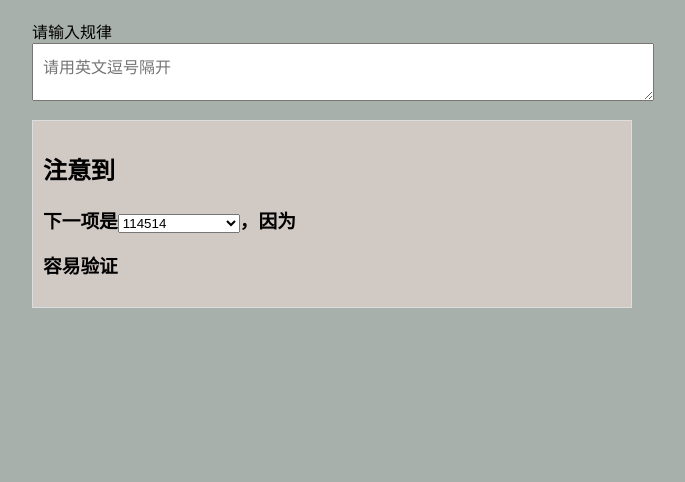
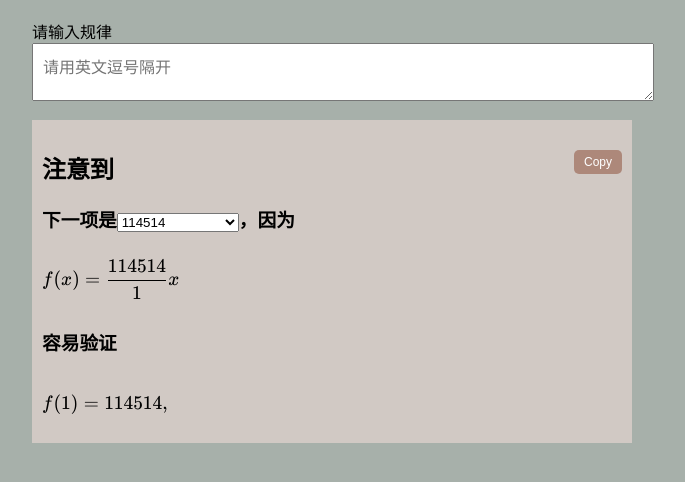
Before and after one commit to dongguaguaguagua/homo_sequence, a plain HTML site: page index.html in a window 1280 px wide. Shown: the part 70-552 px from the top of the page, without its empty margins (308-993 px from the left). Drawn offline with nearby package versions, Linux system fonts and the light colour scheme.

Commit message:
add copy button

```diff
--- a/index.html
+++ b/index.html
@@ -19,7 +19,7 @@
       max-width: 600px;
       margin: auto;
     }
-    textarea, input, button {
+    textarea, input {
       width: 100%;
       margin-bottom: 15px;
       padding: 10px;
@@ -28,12 +28,25 @@
     .solution {
       padding: 10px;
       background-color: #d1c9c4;
-      border: 1px solid #ddd;
     }
     .katex .katex-html {
       line-height: 3;
     }
-
+    #copyButton {
+        position: absolute;
+        top: 30px;
+        right: 10px;
+        padding: 5px 10px;
+        font-size: 12px;
+        border: none;
+        background-color: #ad887a;
+        color: white;
+        cursor: pointer;
+        border-radius: 5px;
+    }
+    #copyButton:hover {
+        background-color: #9c7366;
+    }
   </style>
 </head>
 <body>
@@ -41,7 +54,8 @@
     <h1>恶臭规律论证器</h1>
     <label for="yValues">请输入规律</label>
     <textarea id="yValues" rows="2" placeholder="请用英文逗号隔开" oninput="main_func()"></textarea>
-    <div class = "solution" id="solution">
+    <div class = "solution" id="solution" style="position: relative;">
+      <button id="copyButton" onclick="copyToClipboard()">Copy</button>
       <h2>注意到</h2><h3>下一项是<select id="echou_number" onchange="main_func()">
           <option value="114514">114514</option>
           <option value="1919810">1919810</option>
@@ -55,6 +69,7 @@
   </div>
 <script src="echou.js"></script>
 <script>
+    window.onload = main_func();
     async function main_func(){
       const yValuesInput = document.getElementById('yValues');
       const resultDiv = document.getElementById('result');
@@ -87,6 +102,17 @@
         resultDiv.textContent = `Error: ${error.message}`;
       }
     }
+    function copyToClipboard() {
+        const button = document.getElementById('copyButton');
+        navigator.clipboard.writeText(katexString).then(function() {})
+        .catch(function(err) {
+            alert('Failed to copy text: ' + err);
+        });
+        button.textContent = 'Copied';
+        setTimeout(function() {
+          button.textContent = 'Copy';
+        }, 3000);
+    }
 </script>
 </body>
 </html>
```
